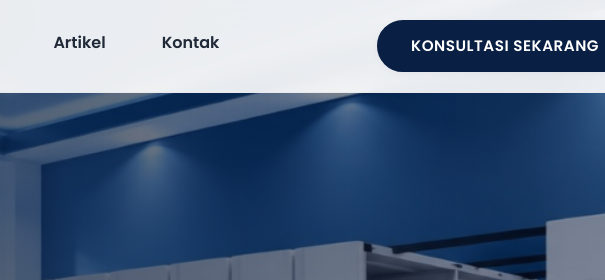
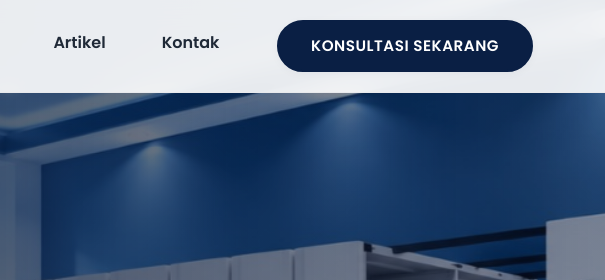
Before and after one commit to neirareupani-dev/jual-mobile-file-jakarta, a plain HTML site: page index.html in a window 1280 px wide. Shown: the top 280 px of the page, 675-1280 px from the left. Drawn offline with Linux system fonts and the light colour scheme.

Commit message:
Update website

```diff
--- a/style.css
+++ b/style.css
@@ -308,8 +308,8 @@
 
         .nav-btn {
         display: inline-block;
-    margin-left: auto;
-    transform: translateX(60px);
+    margin-left: 20px;
+    transform: translateX(-40px);
 }
 }
 
```
